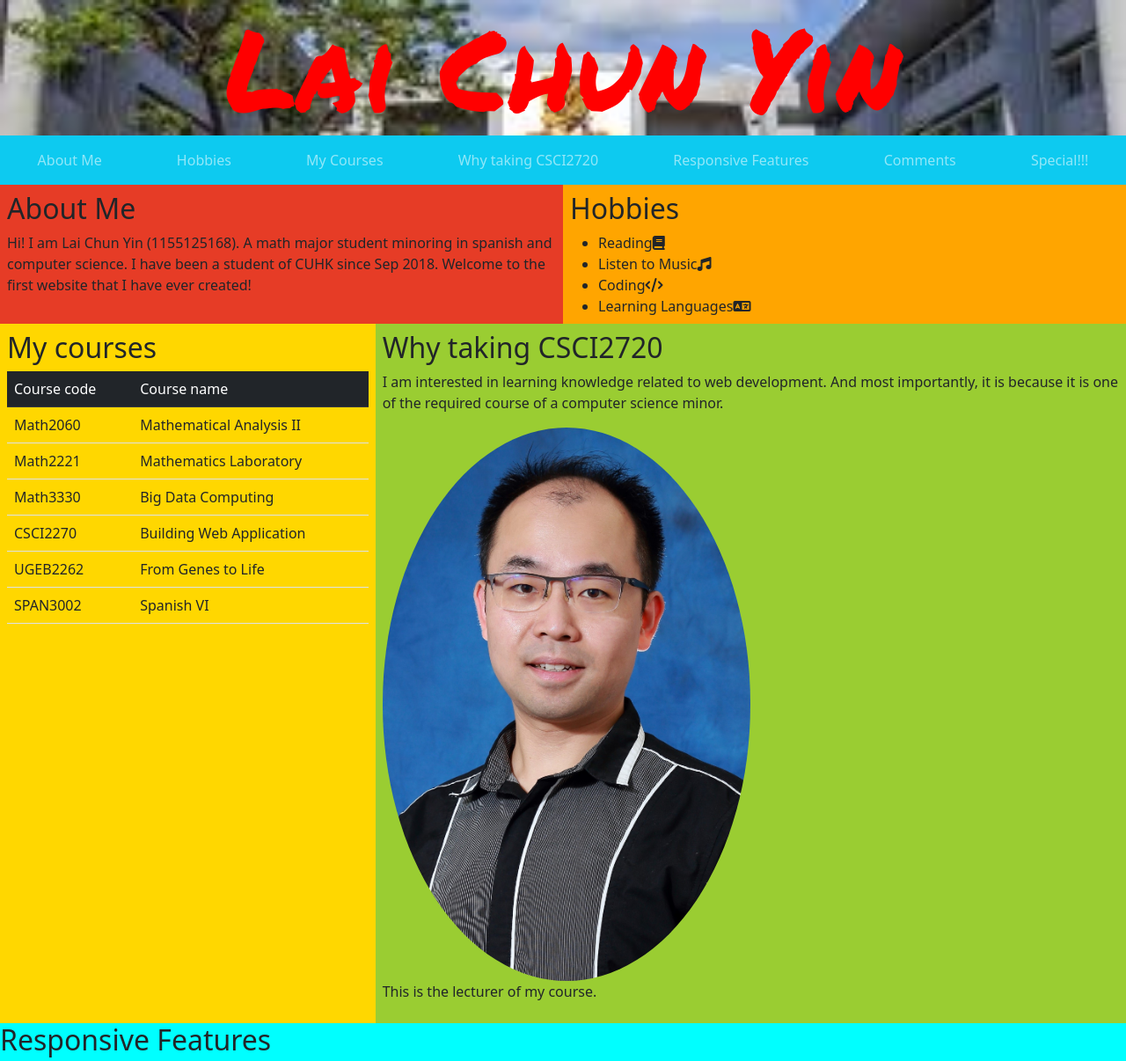
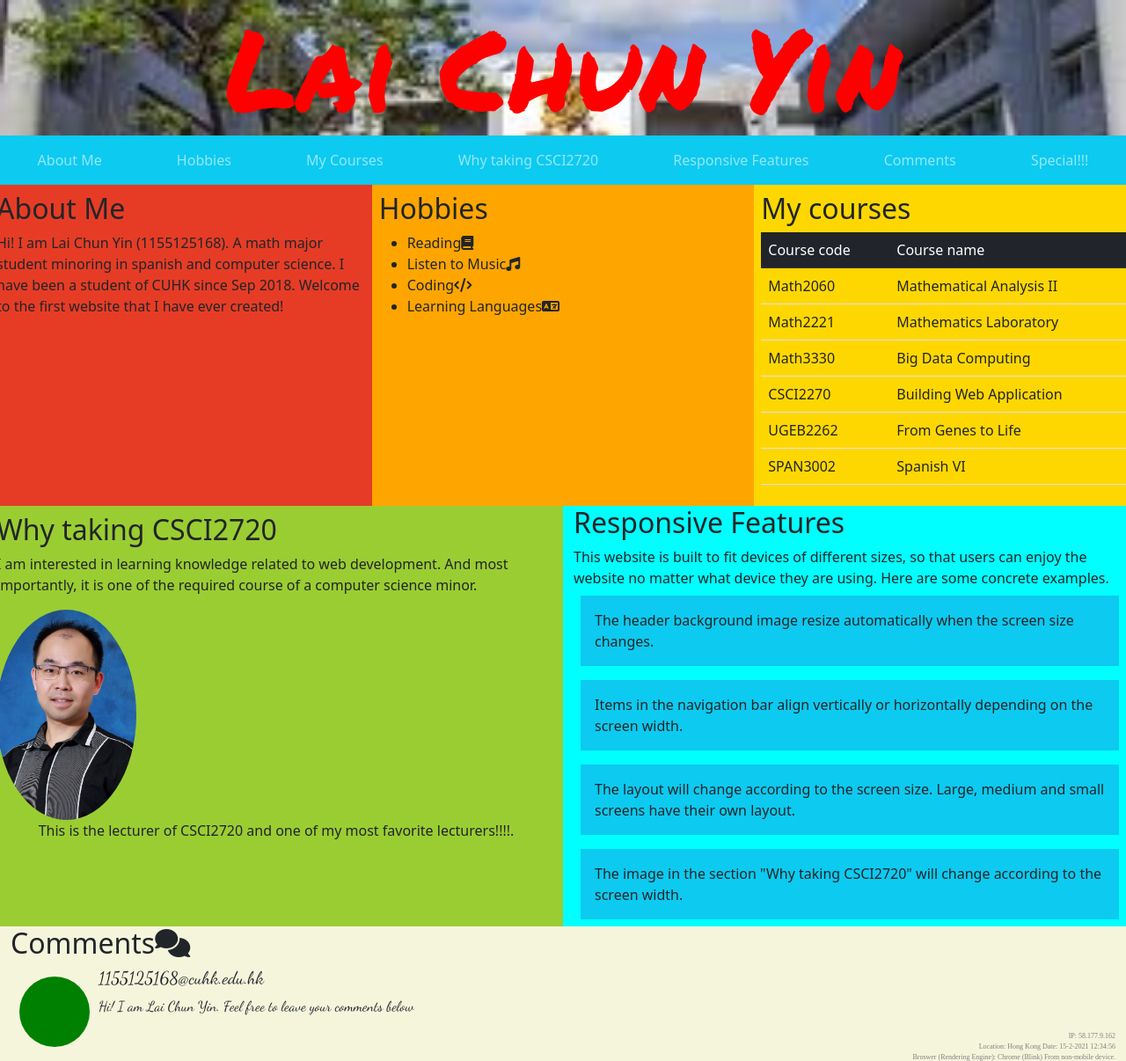
Before and after one commit to LaiChunYin/LaiChunYin.github.io, a plain HTML site: page index.html in a window 1280 px wide. Shown: the top 1206 px of the page at 88% size. Drawn offline with nearby package versions, Linux system fonts and the light colour scheme; a web font is replaced by a local one.

Commit message:
Update index.html

```diff
--- a/index.html
+++ b/index.html
@@ -54,8 +54,9 @@
                 <li class="nav-item"><a href="#CSCI2720" class="nav-link">Why taking CSCI2720</a></li>
                 <li class="nav-item"><a href="#Features" class="nav-link">Responsive Features</a></li>
                 <li class="nav-item"><a href="#comments" class="nav-link">Comments</a></li>
-                <li class="nav-item"><a href="#Special" id="SpecialLink" onclick="toggle('#Special')"
-                        class="nav-link text-danger">Special!!!</a></li>
+                <!--the id Special_1 in href does not exist below. It's just for making the <a> element act like a button instead of a hyperlink-->
+                <li class="nav-item"><a href="#Special_1" id="SpecialLink" onclick="toggle('#Special')"
+                    class="nav-link text-danger">Special!!!</a></li>
             </ul>
         </div>
     </nav>
@@ -72,27 +73,10 @@
             <span class="sr-only"></span>
         </div>
     </div>
-    <!-- <nav class="navbar navbar-expand-md navbar-light sticky-top p-1">
-        <div class="container-fluid">
-          <button class="navbar-toggler" type="button" data-bs-toggle="collapse" data-bs-target="#navbox" aria-controls="navbox" aria-expanded="true" aria-label="Toggle navigation">
-            <span class="navbar-toggler-icon"></span>
-          </button>
 
-          <div class="navbar-collapse collapse show" id="navbox" >
-            <ul class="nav navbar-nav mr-auto mt-2 mt-lg-0">
-              <li class="nav-item"><a class="nav-link" target="_self" href="#about">About <i class="far fa-id-badge" aria-hidden="true"></i><span class="s"></span></a></li>
-              <li class="nav-item"><a class="nav-link" target="_self" href="#teaching">Teaching <i class="fas fa-chalkboard" aria-hidden="true"></i></a></li>
-              <li class="nav-item"><a class="nav-link" target="_self" href="#projects">Projects <i class="fas fa-cogs" aria-hidden="true"></i></a></li>
-              <li class="nav-item"><a class="nav-link" target="_self" href="#research">Research <i class="fas fa-music" aria-hidden="true"></i></a></li>
-              <li class="nav-item"><a class="nav-link" target="_self" href="#contact">Contact <i class="fas fa-at" aria-hidden="true"></i></a></li>
-            </ul>
-          </div>
 
-        </div>
-      </nav> -->
-
-    <div class="d-flex flex-row justify-content-center flex-md-wrap align-content-center">
-        <section id="Me" class="p-2 col-sm col-7" style="background-color: rgb(230, 60, 38);">
+    <div class="row d-flex flex-row justify-content-center flex-md-wrap align-content-center">
+        <section id="Me" class="p-2 col-md-7 col-lg-4" style="background-color: rgb(230, 60, 38);">
             <h2>About Me</h2>
             <p class="font-italic">Hi! I am Lai Chun Yin (1155125168). A math major student minoring in spanish and
                 computer
@@ -100,7 +84,7 @@
                 created!</p>
         </section>
 
-        <section id="Hobbies" class="p-2  col-sm col-5" style="background-color: orange;">
+        <section id="Hobbies" class="p-2  col-md-5 col-lg-4" style="background-color: orange;">
             <h2>Hobbies</h2>
             <ul>
                 <li>Reading<i class="fa fa-book" aria-hidden="true"></i></li>
@@ -109,9 +93,9 @@
                 <li>Learning Languages<i class="fa fa-language" aria-hidden="true"></i></li>
             </ul>
         </section>
-    </div>
-    <div class="d-flex flex-row justify-content-center flex-md-wrap align-content-center">
-        <section id="Courses" class="p-2 col-sm col-4" style="background-color: gold">
+    <!-- </div>
+    <div class="row d-flex flex-row justify-content-center flex-md-wrap align-content-center"> -->
+        <section id="Courses" class="p-2 col-md-4 col-lg-4" style="background-color: gold">
             <h2>My courses</h2>
 
             <table class="table table-responsive table-hover">
@@ -147,31 +131,42 @@
             </table>
         </section>
 
-        <section id="CSCI2720" class="p-2 col col-8" style="background-color: yellowgreen;">
+        <section id="CSCI2720" class="p-2 col-md-8 col-lg-6" style="background-color: yellowgreen;">
             <div>
                 <h2>Why taking CSCI2720</h2>
-                <p>I am interested in learning knowledge related to web development. And most importantly, it is because
+                <p>     I am interested in learning knowledge related to web development. And most importantly,
                     it is one of the required course of a computer science minor.</p>
             </div>
             <div>
                 <picture>
-                    <source srcset="Lecturer.jpg" media="(min-height: 500px)">
-                    <source srcset="Lecturer.jfif" media="(min-height: 300px)">
-                    <img class="rounded-circle" id="img1" src="Lecturer.jfif" width=50%>
+                    <source srcset="Lecturer.jpg" media="(min-width: 700px)">
+                    <source srcset="Lecturer.jfif">
+                    <img class="rounded-circle" id="img1" src="Lecturer.jpg" width=25%>
                 </picture>
-                <p>This is the lecturer of my course.</p>
+                <p style="text-align: center;">This is the lecturer of CSCI2720 and one of my most favorite lecturers!!!!.</p>
             </div>
         </section>
 
-    </div>
+    <!-- </div> -->
 
-    <section id="Features" style="background-color: aqua;">
+    <section id="Features" class="col-md-12 col-lg-6" style="background-color: aqua;">
         <h2>Responsive Features</h2>
-        <p>This website is built to fit devices of different sizes. Here are some examples. First, if you "squeeze" the
-            browser window, you will find that the items in navigation bar align in different ways. Second, the layout
-            will change according to the screen size. For example, if the screen is too small, all the sections will
-            align vertically.</p>
+        <p>This website is built to fit devices of different sizes, so that users can enjoy the website no matter what device they are using. Here are some concrete examples.</p>
+        <!-- <ol style="margin-bottom: 0;">
+            <li>The header background image resize automatically when the screen size changes.</li>
+            <li>Items in the navigation bar align vertically or horizontally depending on the screen width. </li>
+            <li>The layout will change according to the screen size. For example, if the screen is too small, all the sections will
+            align vertically. </li>
+            <li>The image in the section "Why taking CSCI2720" will change according to the screen width.</li>
+             -->
+             <div id="Examples" class="d-flex flex-wrap align-content-around justify-content-center">
+                <div class="p-3 m-2 bg-info" style="background-color: ;">The header background image resize automatically when the screen size changes.</div>
+                <div class="p-3 m-2 bg-info">Items in the navigation bar align vertically or horizontally depending on the screen width. </div>
+                <div class="p-3 m-2 bg-info">The layout will change according to the screen size. Large, medium and small screens have their own layout. </div>
+                <div class="p-3 m-2 bg-info">The image in the section "Why taking CSCI2720" will change according to the screen width.</div>
+
     </section>
+</div>
 
     <div id="comments" class="container-fluid" style="background-color: beige;">
         <h2>Comments<i class="fa fa-comments" aria-hidden="true"></i></h2>
@@ -200,7 +195,7 @@
             <div class="mb-3">
                 <label for="new-email" class="form-label">Email address</label>
                 <input type="email" class="form-control" id="new-email" placeholder="name@example.com"
-                    pattern=".+@.+\.com" required>
+                    pattern=".+@.+\..+" required>
             </div>
             <div class="mb-3">
                 <label for="new-comment" class="form-label">Comment</label>
@@ -224,7 +219,7 @@
             </div>
             <div class="form-check">
                 <input class="form-check-input" type="radio" name="new-color" id="new-color-black" value="black">
-                <label class="form-check-label" for="new-color-black">Black</label>
+                <label class="form-check-label" for="new-color-black">Black (Default)</label>
             </div>
             <!-- TODO: Add more choices here with div/input/label -->
             <button type="button" class="btn btn-primary" onclick="processform();">Add comment</button>
```
